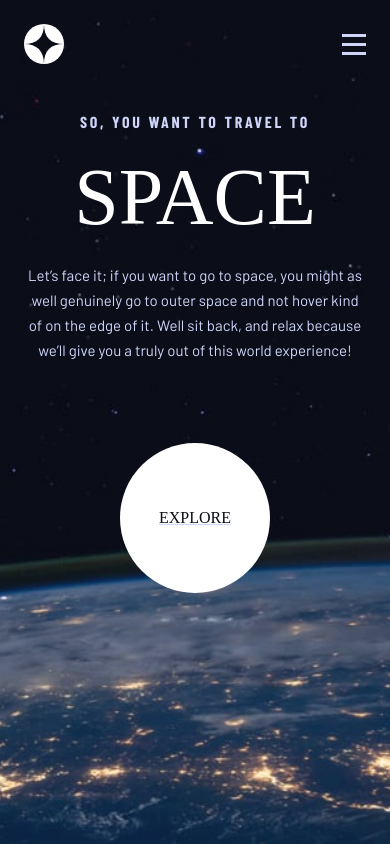
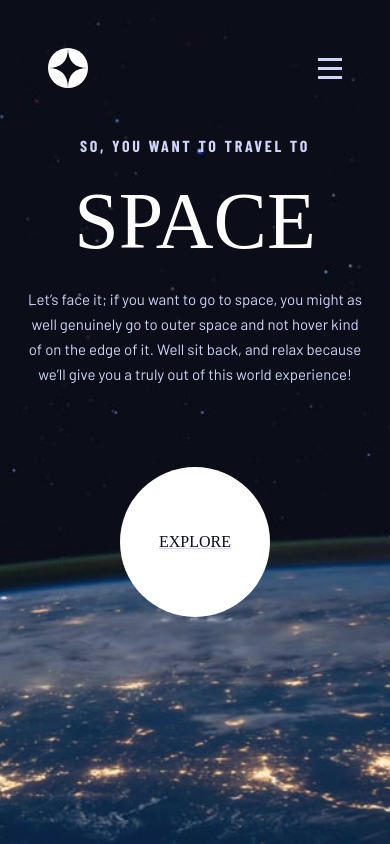
Before and after one commit to JT1974/space-tourism, a React (Create React App) app: page / in a window 390 px wide. Built offline with nearby package versions, Linux system fonts and the light colour scheme; a web font is replaced by a local one.

Commit message:
header tablet padding issue fixed

```diff
--- a/src/components/Header.jsx
+++ b/src/components/Header.jsx
@@ -10,6 +10,7 @@ const HeaderBar = styled.header`
 	align-items: center;
 	position: relative;
 	width: 100%;
+	padding: 1.5rem 1.5rem 0;
 
 	.logo {
 		width: 2.5rem;
@@ -80,9 +81,20 @@ const HeaderBar = styled.header`
 		}
 
 		.main-navigation {
+			position: unset;
 			display: flex;
+			flex-direction: row;
+			align-items: center;
+			width: auto;
+			height: 6rem;
+			gap: 2.25rem;
+			padding: 0 3rem;
 
 			.closeMenu {
+				display: none;
+			}
+
+			a span {
 				display: none;
 			}
 		}
```
